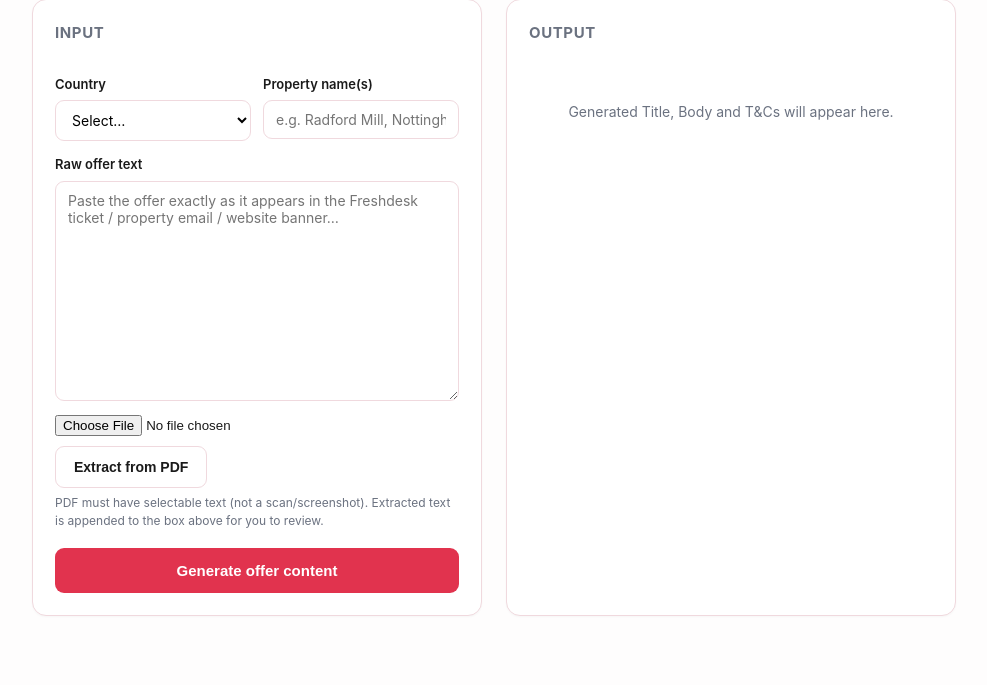
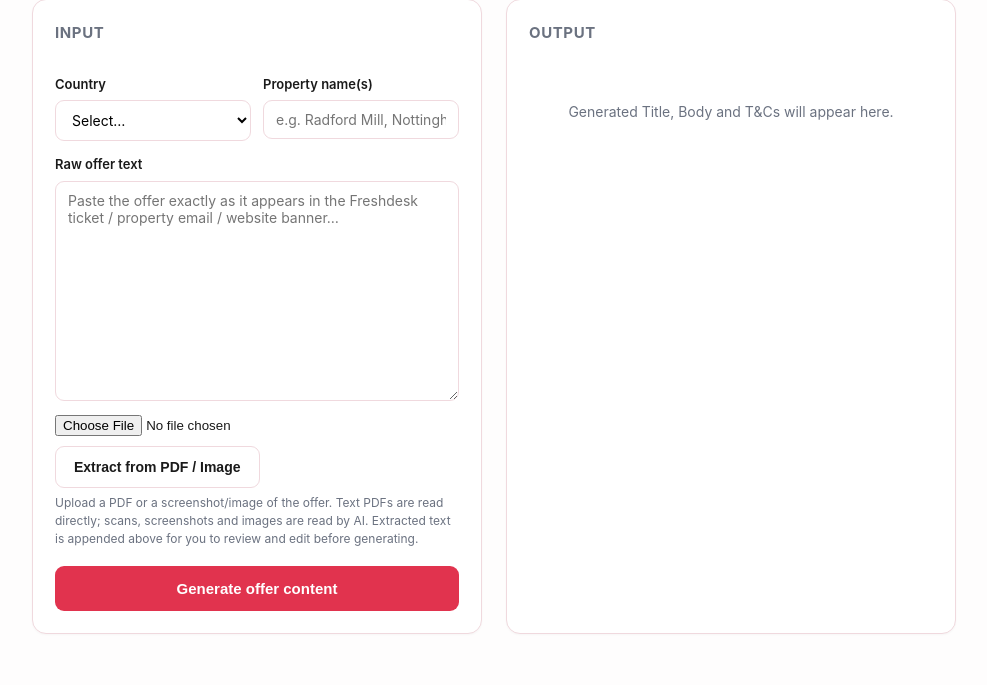
Before and after one commit to Wakdeprathamesh-amber/Offers-Articulation, a Flask app: page / in a window 1280 px wide. Shown: the part 115-800 px from the top of the page, without its empty margins (146-1133 px from the left). Run offline with Flask 3, Linux system fonts and the light colour scheme.

Commit message:
feat(vision): read scanned/screenshot PDFs and image uploads via gpt-5.5 vision
extract-pdf now accepts PDF/PNG/JPG/WEBP. Text PDFs use the text layer; image
PDFs are rasterised (pymupdf) and images are sent to the model's vision to
transcribe the offer + T&Cs into the box for review. Falls back to a paste
warning when no API key is set. Shared _chat_completion helper handles the
temperature fallback for both generation and vision.

Co-Authored-By: Claude Opus 4.8 <noreply@anthropic.com>

```diff
--- a/app.py
+++ b/app.py
@@ -14,6 +14,7 @@ file) before running:
 Then open http://127.0.0.1:5000
 """
 
+import io
 import json
 import os
 import re
@@ -64,41 +65,83 @@ def extract_pdf_text(file_storage) -> str:
     return "\n".join(chunks).strip()
 
 
-def generate_offer(country: str, property_name: str, raw_offer: str) -> dict:
-    """Call the OpenAI API and return the parsed, post-processed, SOP-checked result."""
+def _chat_completion(messages, json_mode: bool = False):
+    """Shared OpenAI chat call. Sends the configured temperature, and if the model
+    rejects a custom temperature (gpt-5/gpt-5.5), retries without it once and
+    remembers that for the session."""
     from openai import OpenAI
 
     global _SEND_TEMPERATURE
     client = OpenAI(timeout=OPENAI_TIMEOUT, max_retries=2)  # reads OPENAI_API_KEY from env
+
+    def _create(send_temperature: bool):
+        kwargs = {"model": MODEL, "messages": messages}
+        if json_mode:
+            kwargs["response_format"] = {"type": "json_object"}
+        if send_temperature:
+            kwargs["temperature"] = TEMPERATURE
+        return client.chat.completions.create(**kwargs)
+
+    try:
+        return _create(_SEND_TEMPERATURE)
+    except Exception as exc:
+        if _SEND_TEMPERATURE and "temperature" in str(exc).lower():
+            _SEND_TEMPERATURE = False
+            return _create(False)
+        raise
+
+
+def generate_offer(country: str, property_name: str, raw_offer: str) -> dict:
+    """Call the OpenAI API and return the parsed, post-processed, SOP-checked result."""
     user_prompt = build_user_prompt(country, property_name, raw_offer)
     messages = [
         {"role": "system", "content": SYSTEM_PROMPT},
         {"role": "user", "content": user_prompt},
     ]
-
-    def _create(send_temperature: bool):
-        kwargs = {
-            "model": MODEL,
-            "response_format": {"type": "json_object"},
-            "messages": messages,
-        }
-        if send_temperature:
-            kwargs["temperature"] = TEMPERATURE
-        return client.chat.completions.create(**kwargs)
-
-    try:
-        response = _create(_SEND_TEMPERATURE)
-    except Exception as exc:
-        # Models like gpt-5/gpt-5.5 reject a custom temperature; retry without it.
-        if _SEND_TEMPERATURE and "temperature" in str(exc).lower():
-            _SEND_TEMPERATURE = False
-            response = _create(False)
-        else:
-            raise
+    response = _chat_completion(messages, json_mode=True)
     data = json.loads(response.choices[0].message.content)
     result = postprocess(data, country=country, property_name=property_name)
     result["warnings"] = _compliance_warnings(result, country, property_name)
     return result
+
+
+# ---- Vision OCR for image / scanned PDFs -----------------------------------
+VISION_PROMPT = (
+    "You are reading a promotional student-accommodation offer (and possibly its "
+    "Terms & Conditions) from an image or screenshot. Transcribe ALL the visible "
+    "text VERBATIM, preserving the offer details and the full Terms & Conditions "
+    "if present. Keep the original wording. Do not summarise, do not translate, do "
+    "not add anything. Output plain text only."
+)
+
+_IMAGE_MIME = {".png": "image/png", ".jpg": "image/jpeg", ".jpeg": "image/jpeg", ".webp": "image/webp"}
+
+
+def _pdf_to_images(pdf_bytes: bytes, max_pages: int = 10, zoom: float = 2.0) -> list:
+    """Render the first max_pages of a PDF to PNG image bytes (for scanned PDFs)."""
+    import fitz  # pymupdf
+
+    images = []
+    doc = fitz.open(stream=pdf_bytes, filetype="pdf")
+    try:
+        for page in list(doc)[:max_pages]:
+            pix = page.get_pixmap(matrix=fitz.Matrix(zoom, zoom))
+            images.append(pix.tobytes("png"))
+    finally:
+        doc.close()
+    return images
+
+
+def extract_with_vision(images: list, mime: str = "image/png") -> str:
+    """Send page/screenshot images to the model and return the transcribed text."""
+    import base64
+
+    content = [{"type": "text", "text": VISION_PROMPT}]
+    for img in images:
+        b64 = base64.b64encode(img).decode()
+        content.append({"type": "image_url", "image_url": {"url": f"data:{mime};base64,{b64}"}})
+    response = _chat_completion([{"role": "user", "content": content}])
+    return (response.choices[0].message.content or "").strip()
 
 
 def _compliance_warnings(result: dict, country: str, property_name: str = "") -> list:
@@ -525,32 +568,64 @@ def index():
     return render_template("index.html")
 
 
+_ALLOWED_UPLOAD_EXTS = (".pdf", ".png", ".jpg", ".jpeg", ".webp")
+
+
 @app.route("/extract-pdf", methods=["POST"])
 def extract_pdf():
-    """Extract text from an uploaded PDF for the user to review before generating."""
+    """Extract text from an uploaded PDF or image for the user to review before
+    generating. Text-based PDFs are read directly; scanned/screenshot PDFs and
+    image uploads are read with the model's vision (when an API key is set)."""
     if "pdf" not in request.files:
         return jsonify({"error": "No PDF uploaded."}), 400
     f = request.files["pdf"]
     filename = (f.filename or "").lower()
-    if not filename.endswith(".pdf"):
-        return jsonify({"error": "Please upload a .pdf file."}), 400
-    try:
-        text = extract_pdf_text(f)
-    except Exception:
-        app.logger.exception("pdf extraction failed")
-        return jsonify({"error": "Could not read PDF. Please ensure it is a valid PDF file."}), 400
-    if not text:
+    if not filename.endswith(_ALLOWED_UPLOAD_EXTS):
+        return jsonify({"error": "Please upload a .pdf, .png, .jpg or .webp file."}), 400
+
+    data = f.read()
+    is_pdf = filename.endswith(".pdf")
+
+    # 1) Text-based PDF: use the real text layer, no AI needed.
+    if is_pdf:
+        try:
+            text = extract_pdf_text(io.BytesIO(data))
+        except Exception:
+            app.logger.exception("pdf extraction failed")
+            return jsonify({"error": "Could not read PDF. Please ensure it is a valid PDF file."}), 400
+        if text:
+            return jsonify({"text": text, "source": "text"})
+
+    # 2) Scanned/screenshot PDF or image upload: read with vision (needs a key).
+    if not os.environ.get("OPENAI_API_KEY"):
         return jsonify(
             {
                 "text": "",
                 "warning": (
-                    "This PDF has no selectable text (it looks like a scan or "
-                    "screenshot). v1 is text-only, so please copy the offer text "
-                    "and paste it in the box above."
+                    "This file has no selectable text (it looks like a scan or "
+                    "screenshot) and AI reading is unavailable because OPENAI_API_KEY "
+                    "is not set. Please copy the offer text and paste it in the box above."
                 ),
             }
         )
-    return jsonify({"text": text})
+    try:
+        if is_pdf:
+            images = _pdf_to_images(data)
+            mime = "image/png"
+        else:
+            ext = filename[filename.rfind("."):]
+            images = [data]
+            mime = _IMAGE_MIME.get(ext, "image/png")
+        vision_text = extract_with_vision(images, mime=mime)
+    except Exception:
+        app.logger.exception("vision extraction failed")
+        return jsonify({"error": "Could not read the file with AI. Please paste the text manually."}), 400
+
+    if not vision_text:
+        return jsonify(
+            {"text": "", "warning": "No text could be read from this file. Please paste the offer text manually."}
+        )
+    return jsonify({"text": vision_text, "source": "vision"})
 
 
 @app.route("/generate", methods=["POST"])
--- a/requirements.txt
+++ b/requirements.txt
@@ -1,5 +1,6 @@
 flask>=3.0
 openai>=1.30
 pypdf>=4.0
+pymupdf>=1.24        # render image/scanned PDF pages to images for vision OCR
 python-dotenv>=1.0
 gunicorn>=21.2
--- a/templates/index.html
+++ b/templates/index.html
@@ -117,10 +117,10 @@
         <textarea id="offer" placeholder="Paste the offer exactly as it appears in the Freshdesk ticket / property email / website banner…"></textarea>
 
         <div class="filebar">
-          <input type="file" id="pdf" accept="application/pdf" />
-          <button class="ghost" id="extractBtn" type="button">Extract from PDF</button>
+          <input type="file" id="pdf" accept=".pdf,.png,.jpg,.jpeg,.webp,application/pdf,image/*" />
+          <button class="ghost" id="extractBtn" type="button">Extract from PDF / Image</button>
         </div>
-        <div class="hint">PDF must have selectable text (not a scan/screenshot). Extracted text is appended to the box above for you to review.</div>
+        <div class="hint">Upload a PDF or a screenshot/image of the offer. Text PDFs are read directly; scans, screenshots and images are read by AI. Extracted text is appended above for you to review and edit before generating.</div>
 
         <button id="generateBtn" type="button">Generate offer content</button>
       </div>
@@ -179,7 +179,7 @@
 
     $("extractBtn").addEventListener("click", async () => {
       const file = $("pdf").files[0];
-      if (!file) { alert("Choose a PDF first."); return; }
+      if (!file) { alert("Choose a PDF or image first."); return; }
       const btn = $("extractBtn");
       btn.disabled = true; btn.textContent = "Extracting…";
       try {
@@ -192,9 +192,12 @@
         else if (data.text) {
           const box = $("offer");
           box.value = (box.value ? box.value + "\n\n" : "") + data.text;
+          if (data.source === "vision") {
+            alert("This file was read by AI. Please check the extracted text for accuracy before generating.");
+          }
         }
       } catch (e) { alert("Extraction failed: " + e); }
-      finally { btn.disabled = false; btn.textContent = "Extract from PDF"; }
+      finally { btn.disabled = false; btn.textContent = "Extract from PDF / Image"; }
     });
 
     $("generateBtn").addEventListener("click", async () => {
```
Also changed, not shown: tests/test_routes.py (+4 -2 lines), tests/test_vision.py (added, +67 -0 lines), README.md, tests/README.md.
